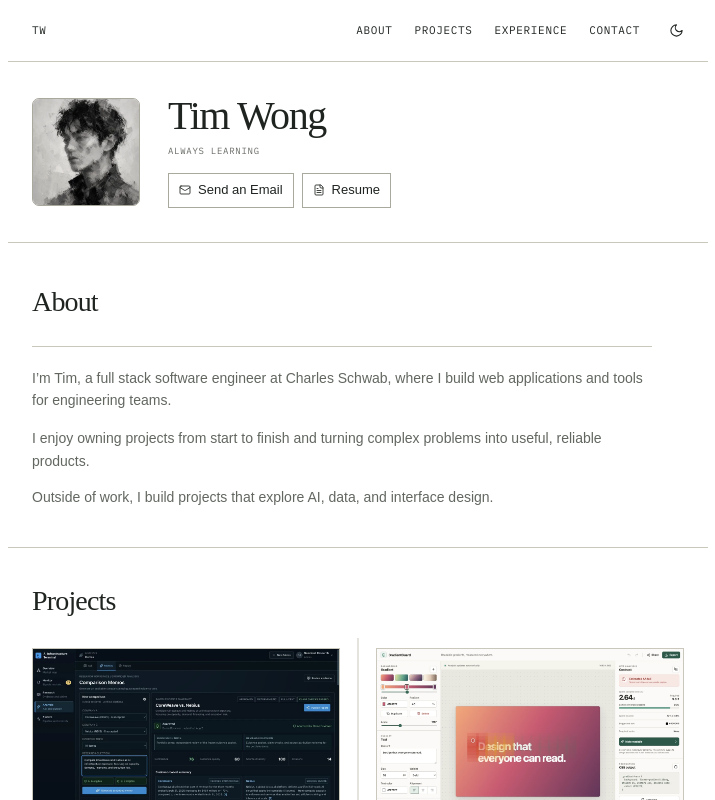
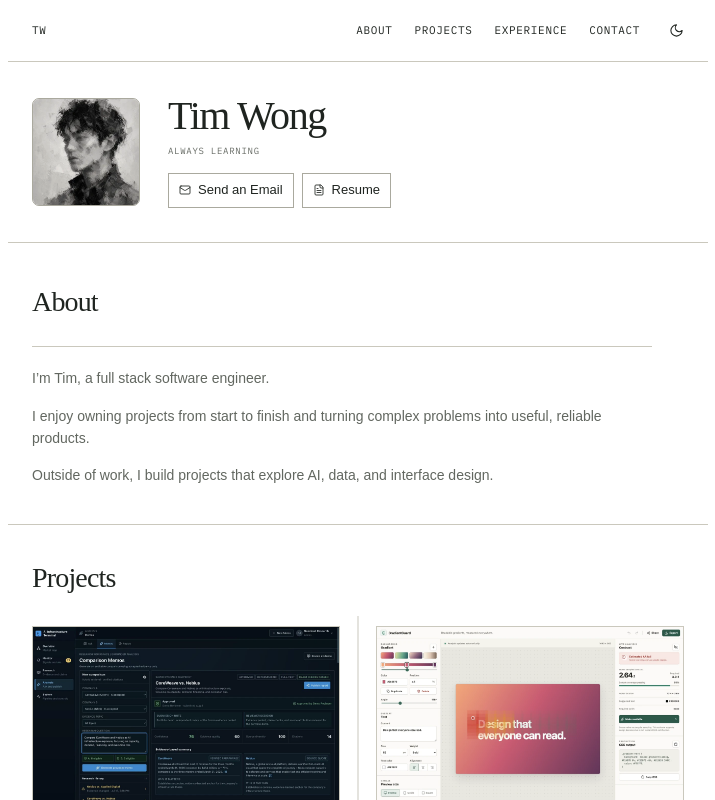
Before and after one commit to timwong101/my-portfolio, a React (Vite) app: page / in a window 1280 px wide. Shown: the top 800 px of the page, without its empty margins (282-997 px from the left). Built offline with nearby package versions, Linux system fonts and the light colour scheme; a web font is replaced by a local one.

Commit message:
Restore concise About introduction

```diff
--- a/src/App.tsx
+++ b/src/App.tsx
@@ -184,8 +184,7 @@ function App() {
           </div>
           <div className="about-copy">
             <p className="about-intro">
-              I’m Tim, a full stack software engineer at Charles Schwab, where I build web
-              applications and tools for engineering teams.
+              I’m Tim, a full stack software engineer.
             </p>
             <div>
               <p>
```
